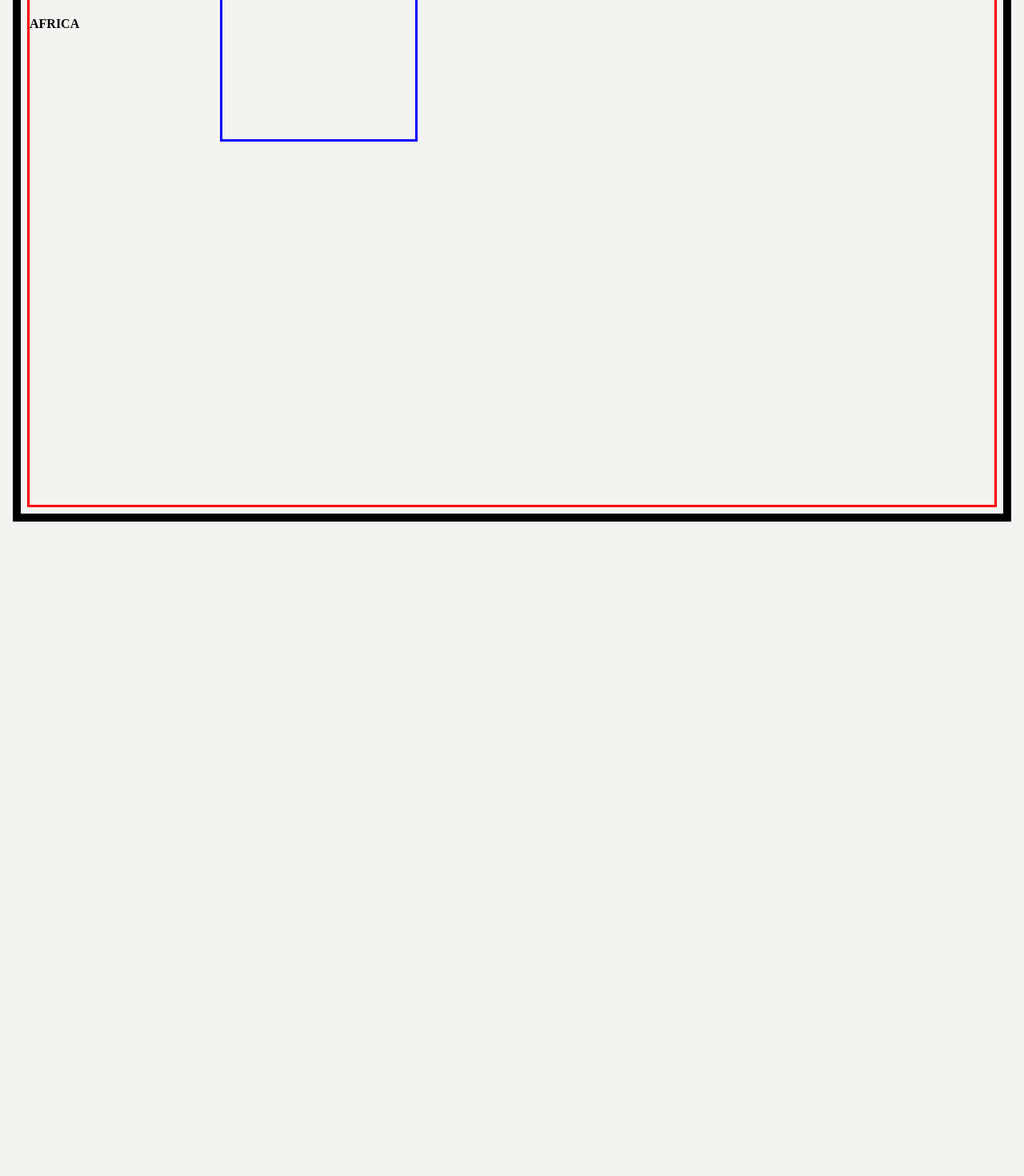
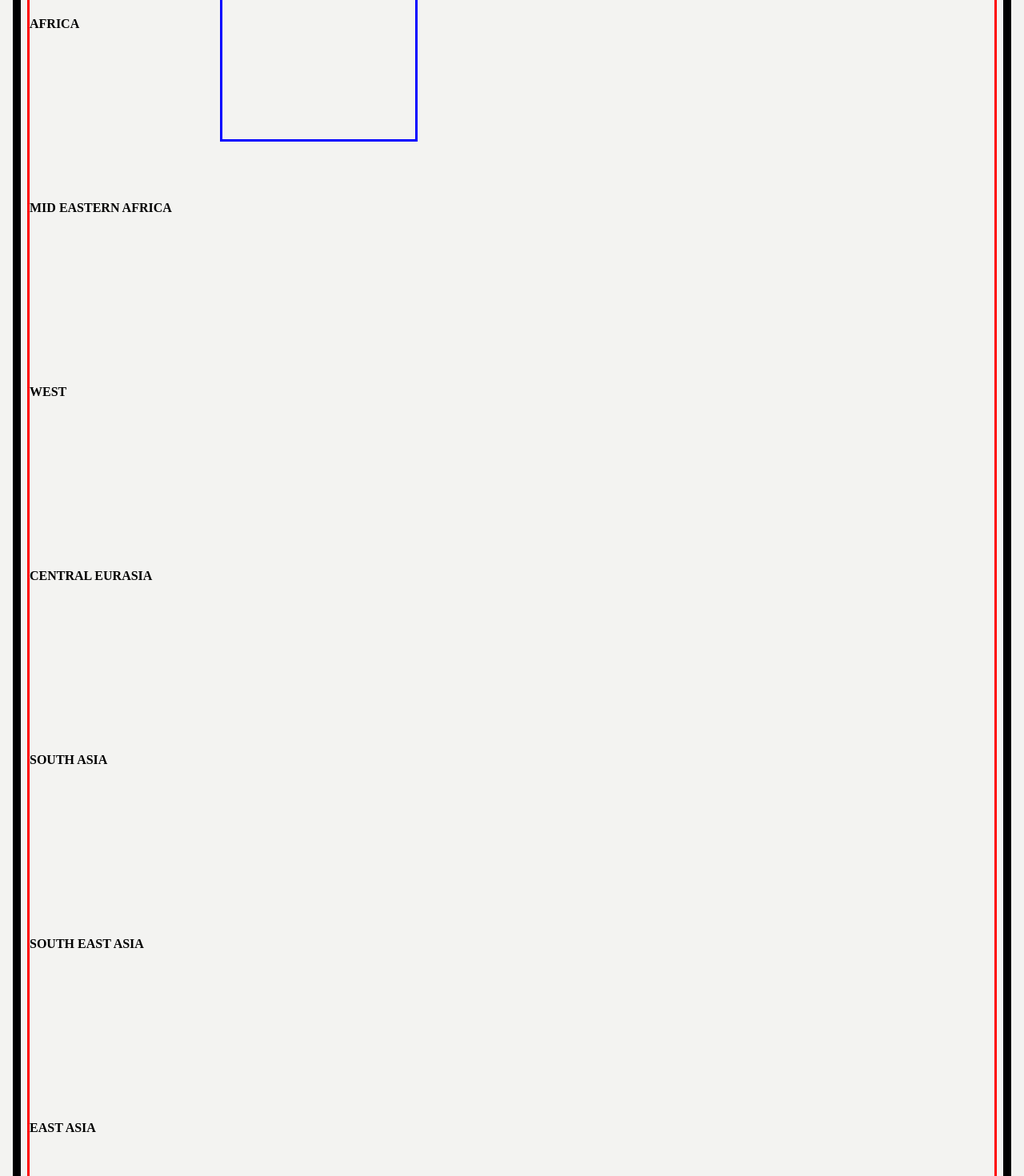
Before and after one commit to itzamnahuerta/ProgVisFA22, a React (Create React App) app in the folder final_project/: page / in a window 1280 px wide. Shown: the part 1330-2800 px from the top of the page at 80% size. Before the commit the page ends 1998 px from the top, so only its background shows below. Built offline with nearby package versions, Linux system fonts and the light colour scheme; a web font is replaced by a local one.

Commit message:
rendered 2 regions - 1 column attribute

```diff
--- a/final_project/src/components/Viz.jsx
+++ b/final_project/src/components/Viz.jsx
@@ -44,7 +44,7 @@ export default class Viz extends Component {
     // console.log('the data',data)
 
     // SETTING UP SVG FOR D3
-    const svg = d3.select('svg')
+    // const svg = d3.select('svg')
 
 
     // COUNT NUMBER FOR REBEL GROUPS THAT MEET EACH ATTRIBUTE
@@ -55,6 +55,8 @@ export default class Viz extends Component {
     // - - - - - - - - - - - -
     // REGIONS
     // - - - - - - - - - - - -
+
+
 
     // 1. Mapping through data to only render latin america regions
     window.latinAmericaData = data.map((key,value) => {
@@ -72,6 +74,56 @@ export default class Viz extends Component {
         return key;
       }
     })
+
+    // 3. Mapping through data to only render Mid Eastern Africa regions
+    window.midEastnAfricaData = data.map((key,value) => {
+      if(key['mideastnafrica'] == 1){
+        // console.log("Mid Eastern Africa:",key)
+        return key;
+      }
+    })
+
+    // 4. Mapping through data to only render West regions
+    window.westData = data.map((key,value) => {
+      if(key['west'] == 1){
+        // console.log("West:",key)
+        return key;
+      }
+    })
+
+    // 5. Mapping through data to only render Central Eurasia regions
+    window.centralEurasiaData = data.map((key,value) => {
+      if(key['centraleurasia'] == 1){
+        // console.log("Central Eurasia:",key)
+        return key;
+      }
+    })
+
+    // 6. Mapping through data to only render South Asia regions
+    window.southAsiaData = data.map((key,value) => {
+      if(key['southasia'] == 1){
+        // console.log("South Asia:",key)
+        return key;
+      }
+    })
+
+    // 7. Mapping through data to only render South East Asia regions
+    window.southEastAsiaData = data.map((key,value) => {
+      if(key['seasia'] == 1){
+        // console.log("South East Asia:",key)
+        return key;
+      }
+    })
+
+    // 8. Mapping through data to only render East Asia regions
+    window.eastAsiaData = data.map((key,value) => {
+      if(key['eastasia'] == 1){
+        // console.log("East Asia:",key)
+        return key;
+      }
+    })
+
+
 
     // __________________________________________________________
     // - - - - - - - - - - - - - - - - -
@@ -113,25 +165,30 @@ export default class Viz extends Component {
     // FUNCTION TO DISPLAY FOUGHT IN CIVIL WAR TO THE DOM
     let foughtCivilWar = () => {
       // LATIN AMERICA
-      // const latinAmericaSvg = svg.selectAll('#c2-r2')
-      // .data(foughtinCivilWar(window.latinAmericaData))
-      // .enter()
-      // .append('g')
-      // .attr("transform", (d,i) => {
-      //   const x = (i % perRow + 2) * size;
-      //   const y = (Math.floor(i/perRow) +.60) * sizeY;
-      //   return "translate(" + [x,y] + ")"
-      // });
+      const latinAmericaSvg =
+      d3.select('#c2-r2')
+      .selectAll('#c2-r2')
+      .data(foughtinCivilWar(window.latinAmericaData))
+      .enter()
+      .append('g')
+      .attr("transform", (d,i) => {
+        const x = (i % perRow + 2) * size;
+        const y = (Math.floor(i/perRow) +.60) * sizeY;
+        return "translate(" + [x,y] + ")"
+      });
 
-      // latinAmericaSvg.append('path')
-      // .attr("d", rebel_icon)
-      // .attr("width", 600)
-      // .attr("height", 600)
-      // .attr("fill", "red")
+      latinAmericaSvg.append('path')
+      .attr("d", rebel_icon)
+      .attr("width", 600)
+      .attr("height", 600)
+      .attr("fill", "red")
 
       // AFRICA
 
-      const africaSvg = svg.selectAll('#c2-r3')
+      const africaSvg =
+      d3.select('#c2-r3')
+      .selectAll('#c2-r3')
+      .attr("id","c2-r3")
       .data(foughtinCivilWar(window.africaData))
       .enter()
       .append('g')
@@ -157,7 +214,7 @@ export default class Viz extends Component {
 
     d3.select('#c1-r1')
     .on('click',function(){
-      console.log("fought in civil war btn clicked! ")
+      console.log("fought in civil war btn clicked!")
       foughtCivilWar()
     })
 
@@ -197,6 +254,13 @@ export default class Viz extends Component {
         {/* REGIONS */}
         <h4  id="c1-r2"> LATIN AMERICA</h4>
         <h4  id="c1-r3"> AFRICA </h4>
+        <h4  id="c1-r4"> MID EASTERN AFRICA </h4>
+        <h4  id="c1-r5"> WEST </h4>
+        <h4  id="c1-r6"> CENTRAL EURASIA </h4>
+        <h4  id="c1-r7"> SOUTH ASIA </h4>
+        <h4  id="c1-r8"> SOUTH EAST ASIA </h4>
+        <h4  id="c1-r9"> EAST ASIA </h4>
+
         {/* ATTRIBUTES */}
         <h4  id="c1-r1" > FOUGHT IN CIVIL WAR</h4>
         <svg
--- a/final_project/src/styles/Viz.scss
+++ b/final_project/src/styles/Viz.scss
@@ -7,7 +7,7 @@ section{
     height: 100%;
     display:grid;
     grid-template-columns: repeat(5, 1fr);
-    grid-template-rows: repeat(5, 1fr);
+    grid-template-rows: repeat(9, 1fr);
 
     // ATTRIBUTES NAMES
     #c1-r1{
@@ -34,15 +34,56 @@ section{
         // region: latin america
         grid-column: 1/2;
         grid-row: 2/3;
-        // font-size: 3em;
         margin-top: 5em;
         justify-self: top;
     }
     #c1-r3 {
-        // region: latin america
+        // region: africa
         grid-column: 1/2;
         grid-row: 3/4;
-        // font-size: 3em;
+        margin-top: 5em;
+        justify-self: top;
+    }
+    #c1-r4 {
+        // region: mid eastern africa
+        grid-column: 1/2;
+        grid-row: 4/5;
+        margin-top: 5em;
+        justify-self: top;
+    }
+    #c1-r5 {
+        // region: west
+        grid-column: 1/2;
+        grid-row: 5/6;
+        margin-top: 5em;
+        justify-self: top;
+    }
+    #c1-r6 {
+        // region: central eurasia
+        grid-column: 1/2;
+        grid-row: 6/7;
+        margin-top: 5em;
+        justify-self: top;
+    }
+    #c1-r7 {
+        // region: south asia
+        grid-column: 1/2;
+        grid-row: 7/7;
+        margin-top: 5em;
+        justify-self: top;
+    }
+    #c1-r8 {
+        // region: south east asia
+        grid-column: 1/2;
+        grid-row: 8/9;
+        margin-top: 5em;
+        justify-self: top;
+    }
+    #c1-r9 {
+        // region: south east asia
+        grid-column: 1/2;
+        grid-row: 9/9;
+
         margin-top: 5em;
         justify-self: top;
     }
@@ -55,7 +96,7 @@ section{
         grid-column: 2/3;
         grid-row: 2/3;
         justify-self: center;
-        border:3px solid blue;
+        border:3px solid red;
     }
     #c2-r3{
         // latin america - fought in civil war
```
